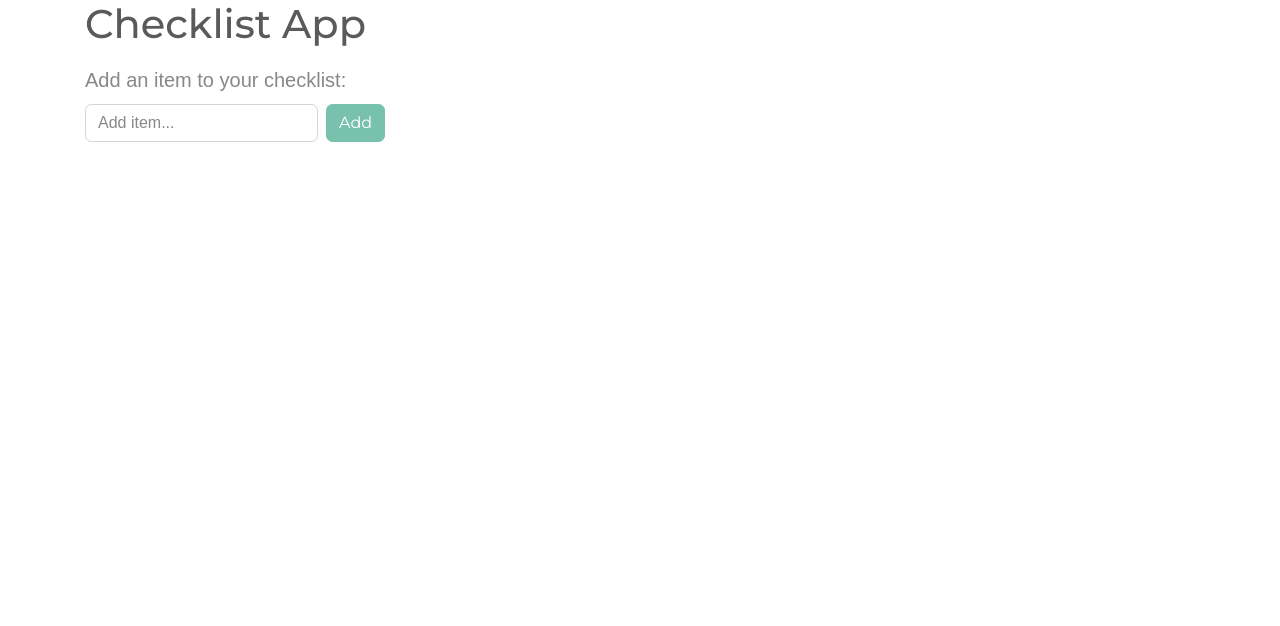
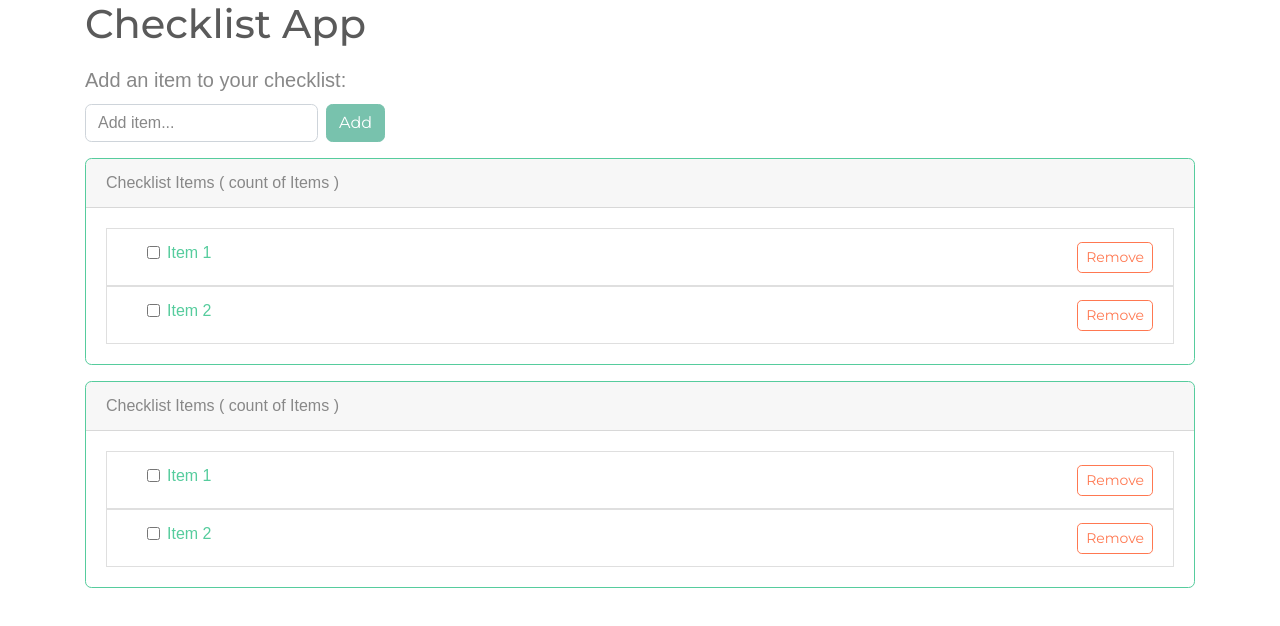
Before and after one commit to Haribo7891/chcklst-app, a React (Create React App) app: page / in a window 1280 px wide. Shown: the top 626 px of the page. Built offline with nearby package versions, Linux system fonts and the light colour scheme.

Commit message:
[ListCard] & [ListItem] static components created

```diff
--- a/src/containers/App.js
+++ b/src/containers/App.js
@@ -14,9 +14,67 @@ class App extends Component {
               type="text"
               placeholder="Add item..."
               ref="addNewItem"
-            ></input>
-            <button className="btn btn-primary my-2 my-sm-0" type="submit" >Add</button>
+              onChange=""></input>
+            <button className="btn btn-primary my-2 my-sm-0" type="submit" onClick="">Add</button>
           </form>
+        </div>
+        <div className="card border-success mb-3">
+          <div className="card-header">
+            <div className="header">Checklist Items ( count of Items )</div>
+          </div>
+          <div className="card-body text-success">
+            <ul className="list-group" key="">
+              <div className="items">
+                <li className="list-group-item d-flex justify-content-between align-items-center">
+                  <div className="form-check">
+                    <label className="form-check-label">
+                      <input className="form-check-input" type="checkbox" value="" checked="" onChange=""/> Item 1
+                    </label>
+                  </div>
+                  <button type="button" className="btn btn-outline-danger btn-sm" onClick="">Remove</button>
+                </li>
+              </div>
+              <div className="items">
+                <li className="list-group-item d-flex justify-content-between align-items-center">
+                  <div className="form-check">
+                    <label className="form-check-label">
+                      <input className="form-check-input" type="checkbox" value="" checked="" onChange=""/> Item 2
+                    </label>
+                  </div>
+                  <button type="button" className="btn btn-outline-danger btn-sm" onClick="">Remove</button>
+                </li>
+              </div>
+            </ul>
+          </div>
+        </div>
+        <div className="card border-success mb-3">
+          <div className="card-header">
+            <div className="header">Checklist Items ( count of Items )</div>
+          </div>
+          <div className="card-body text-success">
+            <ul className="list-group" key="">
+              <div className="items">
+                <li className="list-group-item d-flex justify-content-between align-items-center">
+                  <div className="form-check">
+                    <label className="form-check-label">
+                      <input className="form-check-input" type="checkbox" value="" checked="" onChange=""/> Item 1
+                    </label>
+                  </div>
+                  <button type="button" className="btn btn-outline-danger btn-sm" onClick="">Remove</button>
+                </li>
+              </div>
+              <div className="items">
+                <li className="list-group-item d-flex justify-content-between align-items-center">
+                  <div className="form-check">
+                    <label className="form-check-label">
+                      <input className="form-check-input" type="checkbox" value="" checked="" onChange=""/> Item 2
+                    </label>
+                  </div>
+                  <button type="button" className="btn btn-outline-danger btn-sm" onClick="">Remove</button>
+                </li>
+              </div>
+            </ul>
+          </div>
         </div>
       </div>
     );
```
